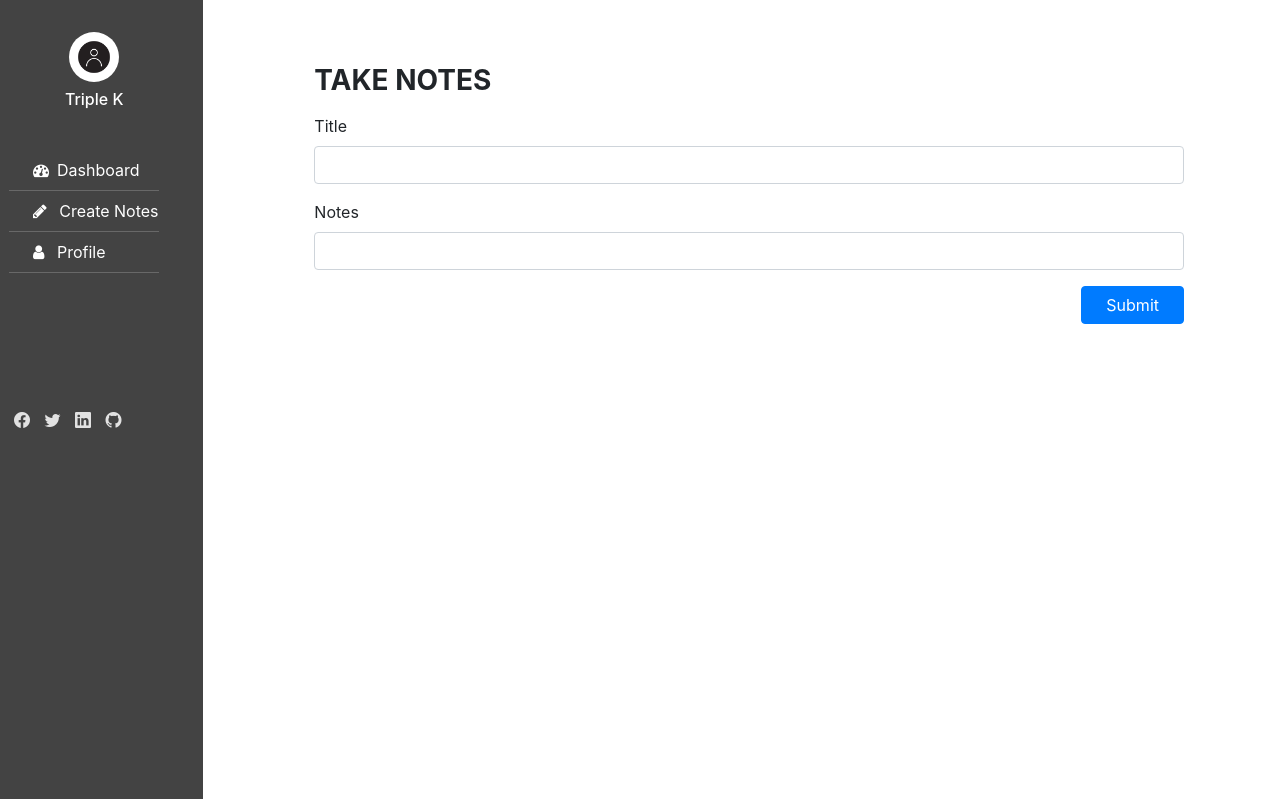
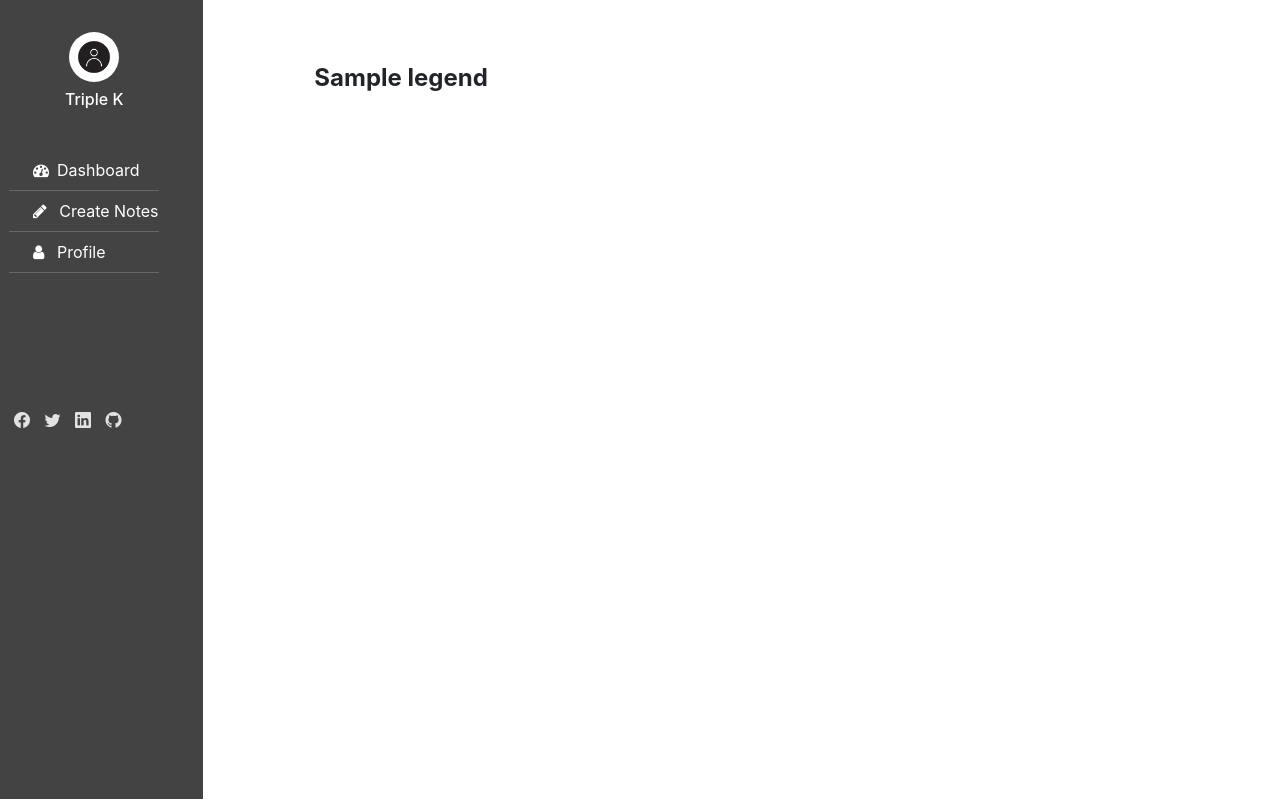
Before and after one commit to k-koech/Notebook, a Python web app: template app/templates/create_note.html in a window 1280 px wide. Shown: the part 64-863 px from the top of the page. Run offline with Jinja, Linux system fonts and the light colour scheme; the template is opened without the code that fills it: most values are stand-ins (such as "Sample title", 1, 10 or a date in 2020); form fields are guessed from the names that the template uses; some libraries are stand-ins or nearby versions.

Commit message:
create note template

```diff
--- a/app/templates/create_note.html
+++ b/app/templates/create_note.html
@@ -1,60 +1,15 @@
 {% extends 'base.html'%}
-
 <!-- Content block -->
 {% block content %}
+<div class="row flex-nowrap">
+    {% block sidebar %} {% include 'sidebar.html' %} {% endblock %}
+    <div class="col py-3 mx-5 mt-5">
+        <h3 class="font-weight-bold ml-5 mb-3">
+            <legend>{{legend}}</legend>
+        </h3>
+        <form method="POST" action="" class="px-auto mx-5">
 
-
-<div class="row flex-nowrap">
-{% block sidebar %}
-    {% include 'sidebar.html' %}
-{% endblock %}
-
-<div class="col py-3 mx-5 mt-5">
-    <h3 class="font-weight-bold ml-5 mb-3">TAKE NOTES</h3>
-
-    <form method="POST" action="" class="px-auto mx-5">
-        {{ form.hidden_tag() }}
-        <div class="form-group ">
-            {{ form.title.label(class="form-label") }}
-            {% if form.title.errors %}
-                {{ form.title(class="form-control is-invalid col-sm-7") }}
-                <div class="invalid-feedback">
-                    {% for error in form.title.errors %}
-                        <span>{{ error }}</span>
-                    {% endfor %}
-                </div>
-            {% else %}
-                {{ form.title(class="form-control") }}
-            {% endif %}
-
-        </div>
-
-        <div class="form-group">
-            {{ form.notes.label(class="form-label") }}
-            {% if form.notes.errors %}
-                {{ form.notes(class="form-control is-invalid col-sm-7", rows='8') }}
-                <div class="invalid-feedback">
-                    {% for error in form.notes.errors %}
-                        <span>{{ error }}</span>
-                    {% endfor %}
-                </div>
-            {% else %}
-                {{ form.notes(class="form-control", rows='8') }}
-            {% endif %}
-        </div>
-
-        <div class="form-group  text-right">
-            {{ form.submit(class="btn btn-primary px-4") }}
-        </div>
-    </form>
-
-
+        </form>
+    </div>
 </div>
-
-</div>
-{% block footer %}
-    {% include 'footer.html' %}
-{% endblock %}
-
-
-{% endblock%}
+{% block footer %} {% include 'footer.html' %} {% endblock %} {% endblock%}
```
